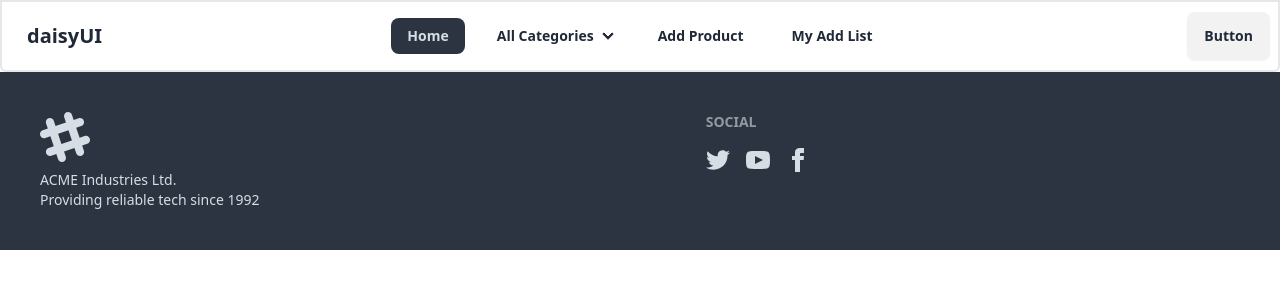
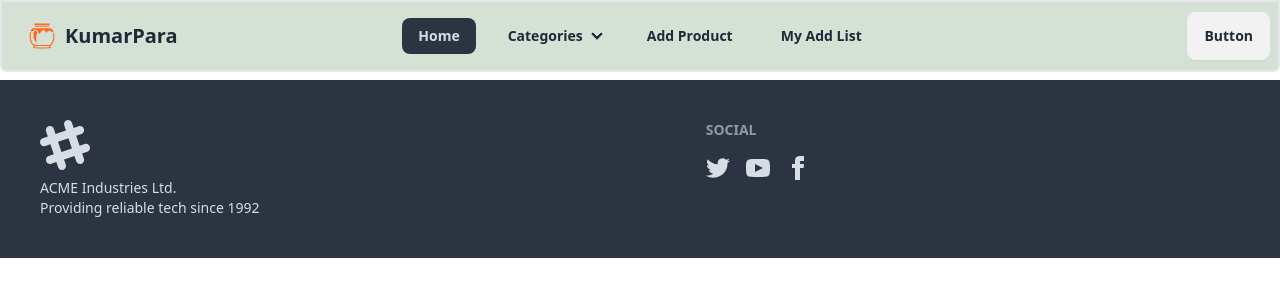
Before and after one commit to drjhatka/assignment-10-client, a React (Vite) app: page / in a window 1280 px wide. Shown: the top 300 px of the page. Built offline with nearby package versions, Linux system fonts and the light colour scheme.

Commit message:
Navbar design Complete

```diff
--- a/package.json
+++ b/package.json
@@ -12,6 +12,7 @@
   "dependencies": {
     "react": "^18.3.1",
     "react-dom": "^18.3.1",
+    "react-icons": "^5.2.1",
     "react-router-dom": "^6.23.1"
   },
   "devDependencies": {
--- a/src/components/static/Navbar.jsx
+++ b/src/components/static/Navbar.jsx
@@ -1,8 +1,9 @@
 import { NavLink, Link } from 'react-router-dom'
+import { GiClothJar } from "react-icons/gi";
 function Navbar() {
     return (
 
-        <div className="navbar bg-base-100 border-2 rounded-b-md">
+        <div className="navbar bg-[#cddbcbd2] border-2 rounded-b-md mb-2 pb-2">
             <div className="navbar-start ">
                 <div className="dropdown">
                     <div tabIndex={0} role="button" className="btn btn-ghost lg:hidden">
@@ -13,7 +14,7 @@ function Navbar() {
                         <li>
                             <a>View Categories</a>
                             <ul className="p-2">
-                                <li><Link>Earthenware</Link></li>
+                                <li><Link >Earthenware</Link></li>
                                 <li><Link>Ceramic</Link></li>
                                 <li><Link>Porcelin</Link></li>
                             </ul>
@@ -22,14 +23,16 @@ function Navbar() {
                         <li><NavLink to='/product-list'>My Product List</NavLink></li>
                     </ul>
                 </div>
-                <a className="btn btn-ghost text-xl">daisyUI</a>
+                <div>
+                    <a className="btn btn-ghost text-xl flex items-center"><GiClothJar className='lg:text-3xl  text-[#FF671F]' /> <span>KumarPara</span></a>
+                </div>
             </div>
-            <div className="navbar-center hidden lg:flex">
-                <ul className="menu font-semibold  menu-horizontal px-1 gap-4">
+            <div className="navbar-center hidden md:flex">
+                <ul className="menu font-semibold  menu-horizontal px-1 lg:gap-4">
                     <li><NavLink className='bg-[#FF671F]' to='/'>Home</NavLink></li>
                     <li>
                         <details>
-                            <summary>All Categories </summary>
+                            <summary >Categories </summary>
                             <ul className="p-2">
                                 <li><Link to='/'>Earthenware</Link></li>
                                 <li><Link to='/'>Ceramic</Link></li>
```
Also changed, not shown: 1 other file (tests, documents, lock files or other folders).
